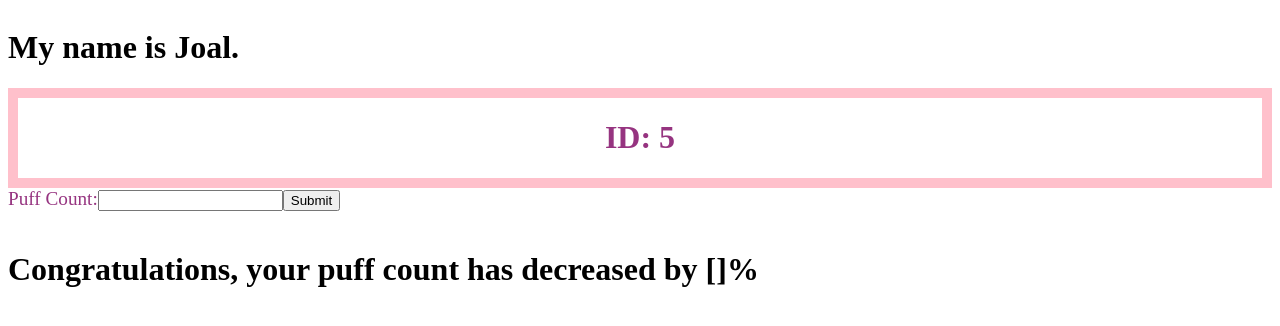
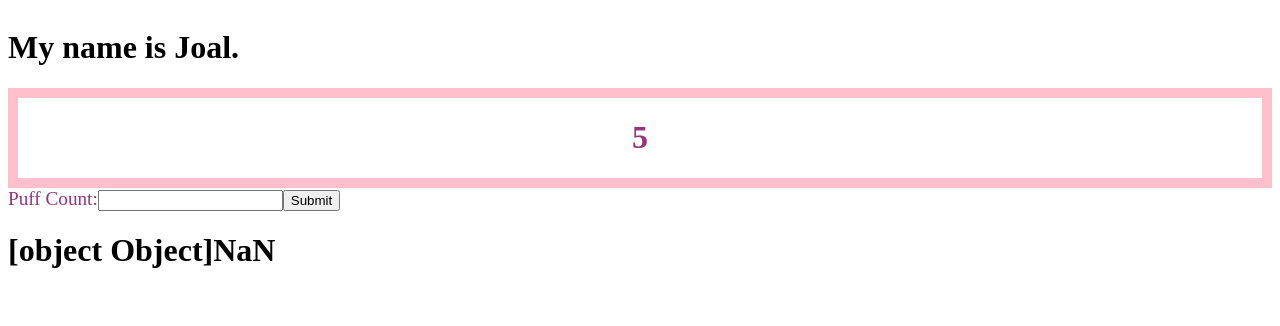
Before and after one commit to joalk/Vapor, a React app: page / in a window 1280 px wide. Both pictures are taken after typing "5" into the empty fields and a click on the input "Submit". Shown: the top 326 px of the page. Built offline with nearby package versions, Linux system fonts and the light colour scheme.

Commit message:
added average display

```diff
--- a/Frontend/App.jsx
+++ b/Frontend/App.jsx
@@ -1,6 +1,5 @@
 import React from 'react';
 import ReactDOM from 'react-dom';
-import { AverageDisplay } from './components/AverageDisplay.jsx';
 import { Container } from './components/Container.jsx'
 
 class App extends React.Component {
@@ -14,7 +13,6 @@ get name() {
         <div className="app">
             <h1>My name is {this.name}.</h1>
               <Container />
-              <AverageDisplay />
         </div>
     )
   }
--- a/Frontend/components/AverageDisplay.jsx
+++ b/Frontend/components/AverageDisplay.jsx
@@ -1,13 +1,22 @@
 import React from 'react';
 
-export const AverageDisplay = () => {
-    // const increase = () => {
-    //     if {}
-    // }
+export const AverageDisplay = (props) => {
+
+    const total = () => {
+        if (props.puffArray.length) {
+        return props.puffArray.reduce((el, acc) => {
+            acc += Number(el['puffs'])
+            return acc
+        }, 0)
+    } else {
+        return;
+    }
+    }
+
 
     return (
         <div className="display">
-            <h1>Congratulations, your puff count has decreased by []%</h1>
+            <h1>{total()}</h1>
         </div>
     )
 }
--- a/Frontend/components/Container.jsx
+++ b/Frontend/components/Container.jsx
@@ -1,6 +1,7 @@
 import React, { Component } from 'react';
 import { Month } from './Month.jsx'
 import { PuffCreator } from './PuffCreator.jsx';
+import { AverageDisplay } from './AverageDisplay.jsx';
 
 export class Container extends Component {
     constructor(props) {
@@ -37,6 +38,7 @@ export class Container extends Component {
                 puffSubmit={this.puffSubmit}
                 puffValue={this.state.puffValue}
             />
+            <AverageDisplay puffArray={this.state.puffArray}/>
         </div>
     )
     }
--- a/Frontend/components/Day.jsx
+++ b/Frontend/components/Day.jsx
@@ -4,7 +4,7 @@ export const Day = (props) => {
 
     return (
         <div className="day">
-            <h1>ID: {props.puffs}</h1>
+            <h1>{props.puffs}</h1>
         </div>
     )
 }
```
